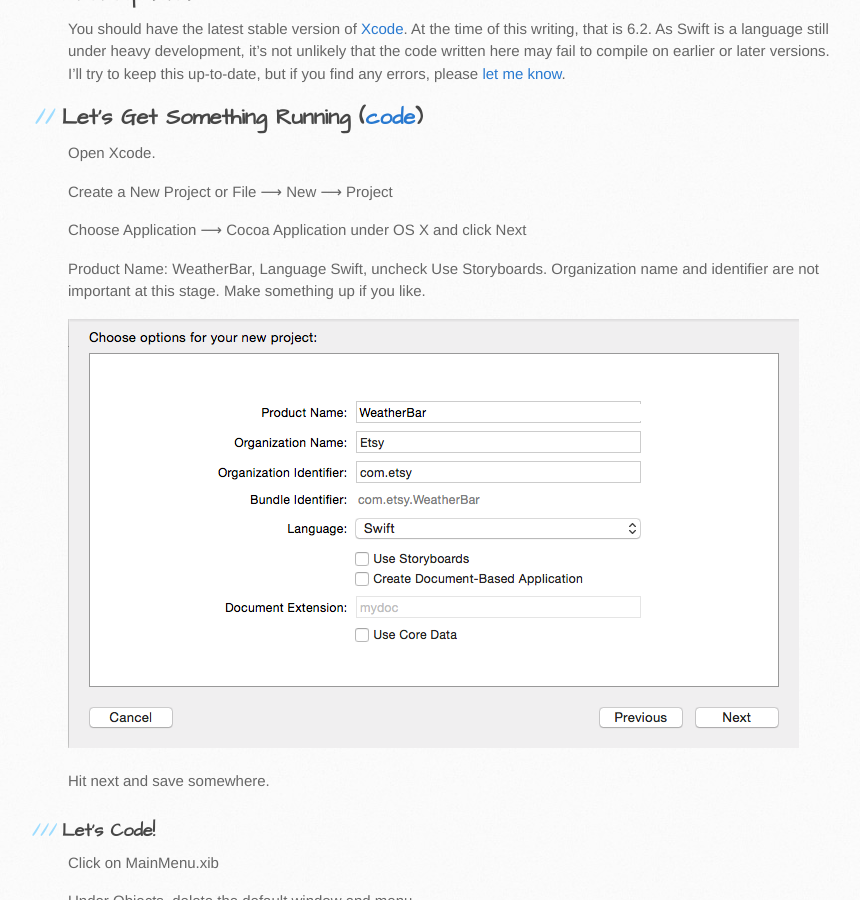
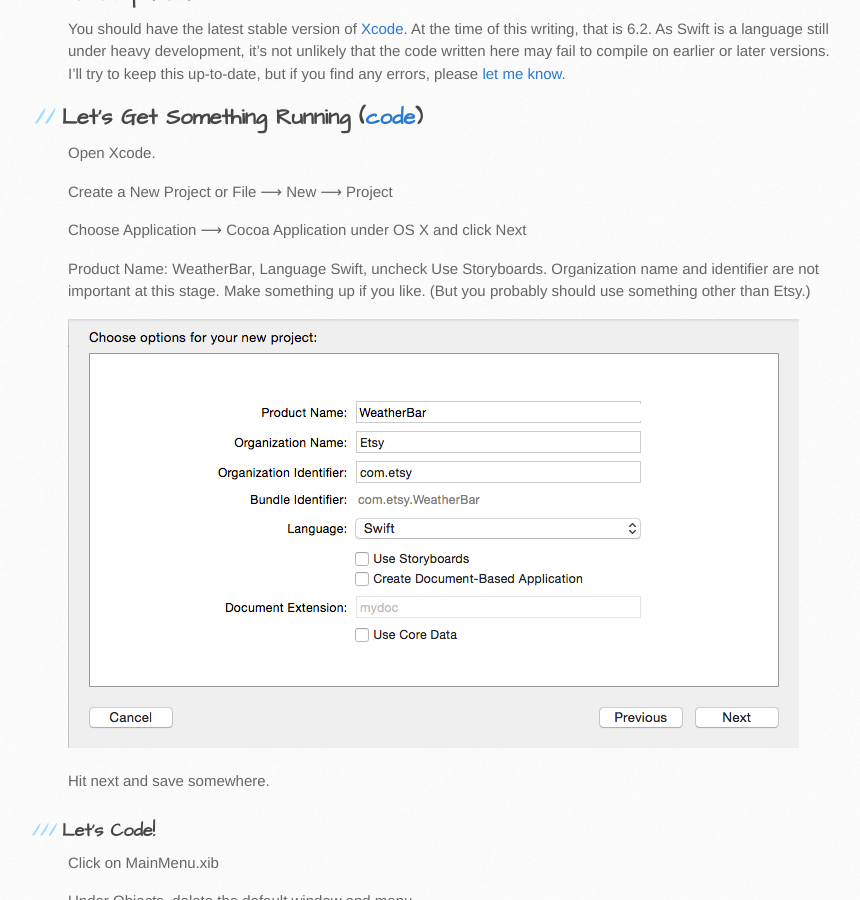
Before and after one commit to bgreenlee/WeatherBar, a Jekyll site: the page built from index.md, in a window 1280 px wide and 900 px high, scrolled down 957 px. Shown: the whole window, without its empty margins (72-932 px from the left). Built offline with Jekyll 4.4.1, drawn with Linux system fonts in a browser that asks for light colours; nearby versions of some CDN libraries.

Commit message:
Update index.md

```diff
--- a/index.md
+++ b/index.md
@@ -30,7 +30,7 @@ Create a New Project or *File ⟶ New ⟶ Project*
 
 Choose *Application ⟶ Cocoa Application* under OS X and click Next
 
-Product Name: *WeatherBar*, Language *Swift*, uncheck *Use Storyboards*. Organization name and identifier are not important at this stage. Make something up if you like.
+Product Name: *WeatherBar*, Language *Swift*, uncheck *Use Storyboards*. Organization name and identifier are not important at this stage. Make something up if you like. (But you probably should use something other than Etsy.)
 
 ![](assets/new-project.png)
 
```
